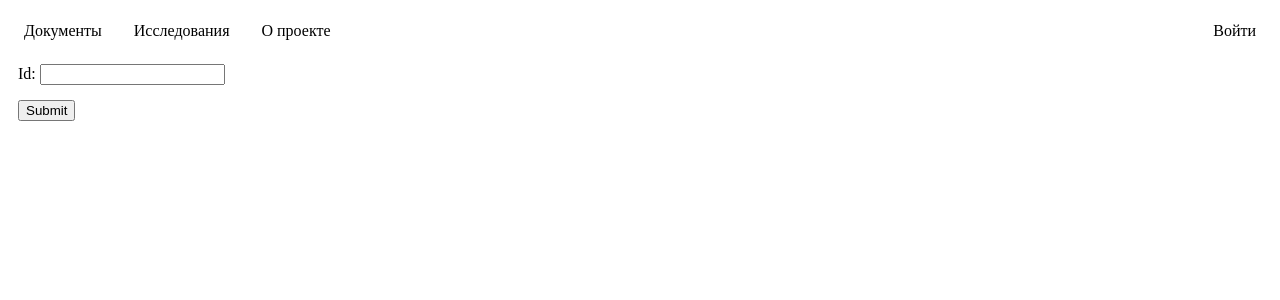
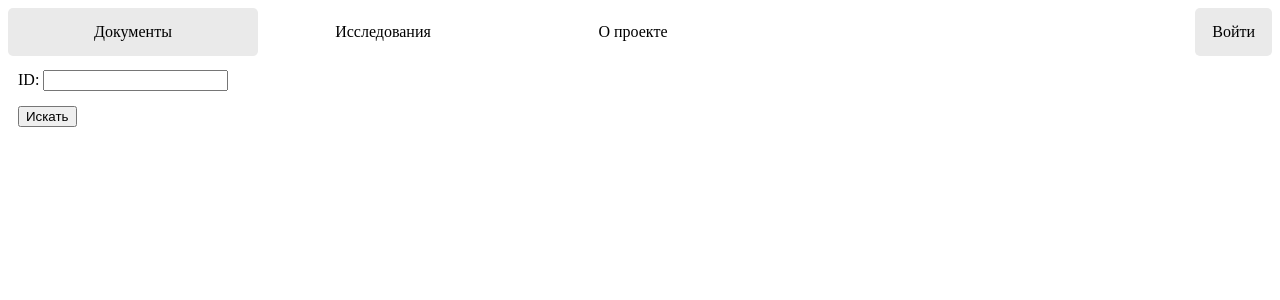
Before and after one commit to Anastasi-St/Volost-app-project, a Flask app: page / in a window 1280 px wide. Shown: the top 300 px of the page. Run offline with Flask 2, Linux system fonts and the light colour scheme; parts of the project's set-up code (start-up, migrations or seed data) failed here and were passed over.

Commit message:
Оформление сайта, добавление тем, наказаний

```diff
--- a/main.py
+++ b/main.py
@@ -161,6 +161,15 @@ def create_app():
         db.session.add(user)
         db.session.commit()
 
+    def add_themes_punishments():
+        doc = Documents(doc_name='test',
+                        reg_date=datetime.datetime.utcnow(),)
+        doc.theme.append(RefBooksElements.query.filter_by(ref_value='потрава').first())
+        doc.court_punishment.append(RefBooksElements.query.filter_by(ref_value='штраф').first())
+        db.session.add(doc)
+        db.session.commit()
+
+
     def get_roles(cur_user):
         roles_list = cur_user.roles
         user_roles = []
@@ -187,7 +196,6 @@ def create_app():
         return render_template('index.html',
                                title="Добро пожаловать!",
                                #page_type="Главная",
-                               curr_user=current_user,
                                warning=warning,
                                doc=doc)
 
@@ -208,7 +216,6 @@ def create_app():
     #     return render_template('index.html',
     #                            title="Welcome!",
     #                            page_type="Members page",
-    #                            curr_user=current_user,
     #                            user_roles=get_roles(current_user),
     #                            warning=warning,
     #                            doc=doc)
@@ -220,7 +227,6 @@ def create_app():
     #     return render_template('index.html',
     #                            title="Welcome!",
     #                            page_type="Admin page",
-    #                            curr_user=current_user,
     #                            user_roles=get_roles(current_user),
     #                            warning=warning,
     #                            doc=doc)
--- a/static/css/style.css
+++ b/static/css/style.css
@@ -2,3 +2,44 @@ p {
     padding: 5px;
     margin: 5px;
 }
+
+h1 {
+    margin: 20px;
+}
+
+ul {
+    list-style-type: none;
+    display: inline-block;
+    margin: 0;
+    padding: 0;
+    overflow: hidden;
+}
+
+li {
+    float: left;
+}
+
+li a, #user_name {
+    display: block;
+    color: black;
+    text-align: center;
+    border: 1px solid transparent;
+    padding: 14px 16px;
+    text-decoration: none;
+}
+
+li a:hover:not(li.active_page a) {
+    border: 1px solid grey;
+    border-radius: 5px;
+    background-color: #F7F7F7;
+}
+
+#sign_in_out a, .active_page {
+    display: inline-block;
+    border-radius: 5px;
+    background-color: #EAEAEA;
+}
+
+.nav_bar li {
+    width: 250px;
+}
--- a/templates/about_project.html
+++ b/templates/about_project.html
@@ -1,4 +1,5 @@
 {% extends 'base.html' %}
+{% set active_page = 'about_project' %}
 {% block content %}
     <h1>О проекте</h1>
 {% endblock %}
--- a/templates/base.html
+++ b/templates/base.html
@@ -4,40 +4,38 @@
         <meta charset="UTF-8">
         <title>{{ title }}</title>
         <style>
-            ul {
-              list-style-type: none;
-              margin: 0;
-              padding: 0;
-              overflow: hidden;
-            }
 
-            li {
-              float: left;
-            }
-
-            li a {
-              display: block;
-              color: black;
-              text-align: center;
-              padding: 14px 16px;
-              text-decoration: none;
-            }
         </style>
     </head>
     <body>
-        <ul>
-            <li><a href="{{ url_for('index') }}">Документы</a></li> <!--(accessible to anyone)-->
-            <li><a href="{{ url_for('research') }}">Исследования</a></li><!--(login_required: member1/2@example.com / Password1)-->
-            <li><a href="{{ url_for('about_project') }}">О проекте</a></li> <!--(role_required: admin@example.com / Password1')-->
+        {% set nav_bar = [
+            ('index', 'Документы'),
+            ('research', 'Исследования'),
+            ('about_project', 'О проекте')]
+        -%}
+        {% set active_page = active_page|default('index') -%}
+        <ul class="nav_bar">
+            {% for href, caption in nav_bar %}
+            <li{% if href == active_page %} class = "active_page"{% endif %}>
+                <a href="{{ url_for(href) }}">{{ caption|e }}</a>
+            </li>
+            {% endfor %}
+            <!-- <li><a href="{{ url_for('index') }}">Документы</a></li> (accessible to anyone)
+            <li><a href="{{ url_for('research') }}">Исследования</a></li> (login_required: member1/2@example.com / Password1)
+            <li><a href="{{ url_for('about_project') }}">О проекте</a></li> (role_required: admin@example.com / Password1')-->
+        </ul>
+        <ul style="float:right">
             {% if current_user.is_authenticated %}
-                <li style="float:right">{% if current_user.is_authenticated %}
+                <li id="user_name">
+                    {% if current_user.is_authenticated %}
                     Вы вошли как <b>{{ current_user.first_name }} {{ current_user.last_name }}</b>
-                    {% endif %}<a href="{{ url_for('user.logout') }}">Выйти</a></li>
+                    {% endif %}
+                </li>
+                <li id="sign_in_out"><a href="{{ url_for('user.logout') }}">Выйти</a></li>
             {% else %}
-                <li style="float:right"><a href="{{ url_for('user.login') }}">Войти</a></li>
+                <li id="sign_in_out"><a href="{{ url_for('user.login') }}">Войти</a></li>
             {% endif %}
         </ul>
-
 
         {% block content%}
 
--- a/templates/index.html
+++ b/templates/index.html
@@ -1,8 +1,9 @@
 {% extends "base.html" %}
+{% set active_page = 'index' %}
 {% block content %}
 
     <!-- <p><a href="{{ url_for('user.register') }}">{% trans %}Register{% endtrans %}</a></p> -->
-    <!--{% if curr_user.is_authenticated %}
+    <!--{% if current_user.is_authenticated %}
         <p>Статус:
             {% if user_roles %}
                 {{ user_roles|join(', ') }}
@@ -12,9 +13,9 @@
         </p>
     {% endif %}-->
     <form method="GET">
-        <p><label for="doc_id">Id: </label>
+        <p><label for="doc_id">ID: </label>
         <input type="text" id="doc_id" name="doc_id"></p>
-        <p><input type="submit" value="Submit"></p>
+        <p><input type="submit" value="Искать"></p>
     </form>
     {% if doc %}
         <table border="1" style="border-collapse:collapse">
--- a/templates/research.html
+++ b/templates/research.html
@@ -1,4 +1,5 @@
 {% extends "base.html" %}
+{% set active_page = 'research' %}
 {% block content %}
     <h1>Исследования</h1>
 {% endblock %}
```
